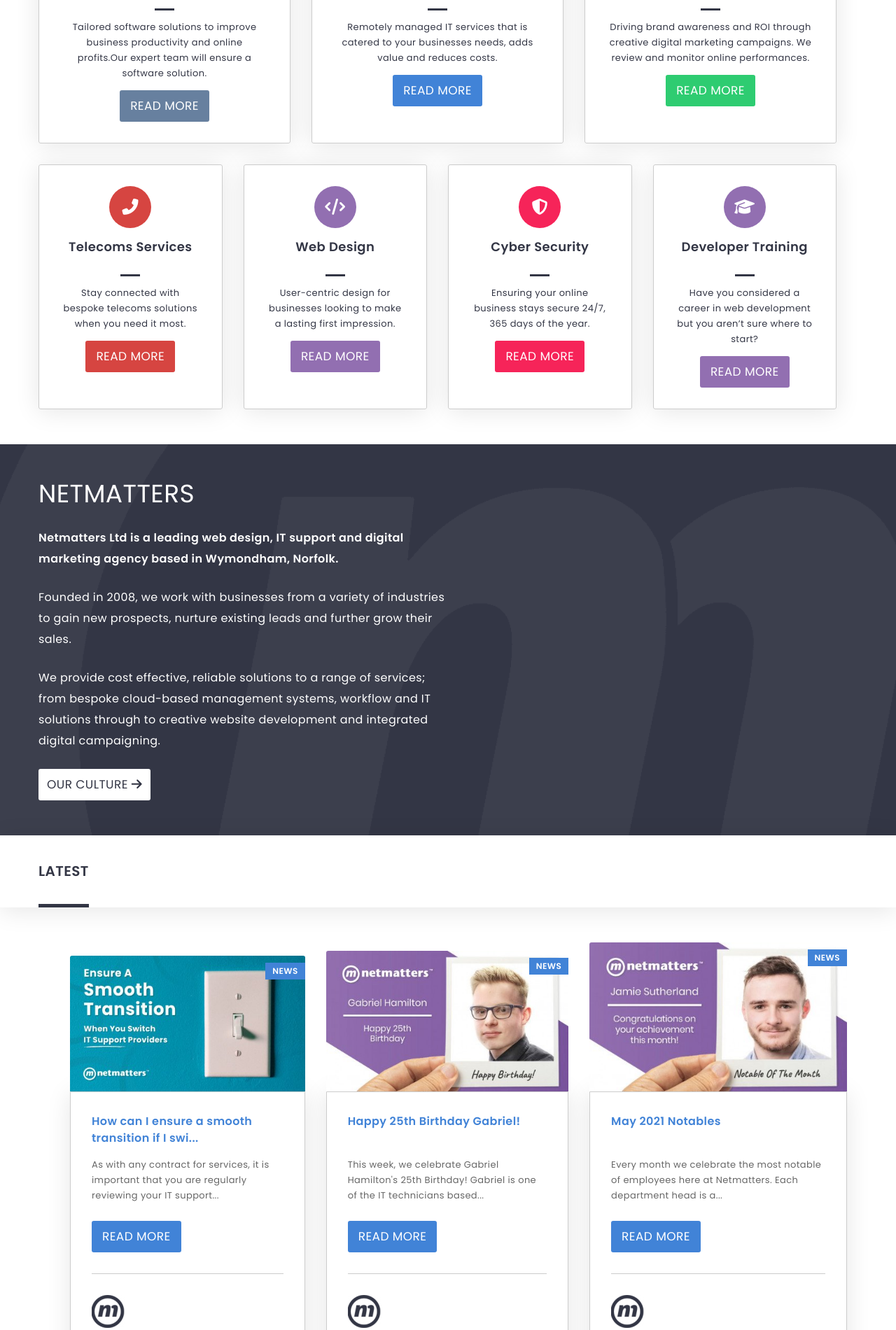
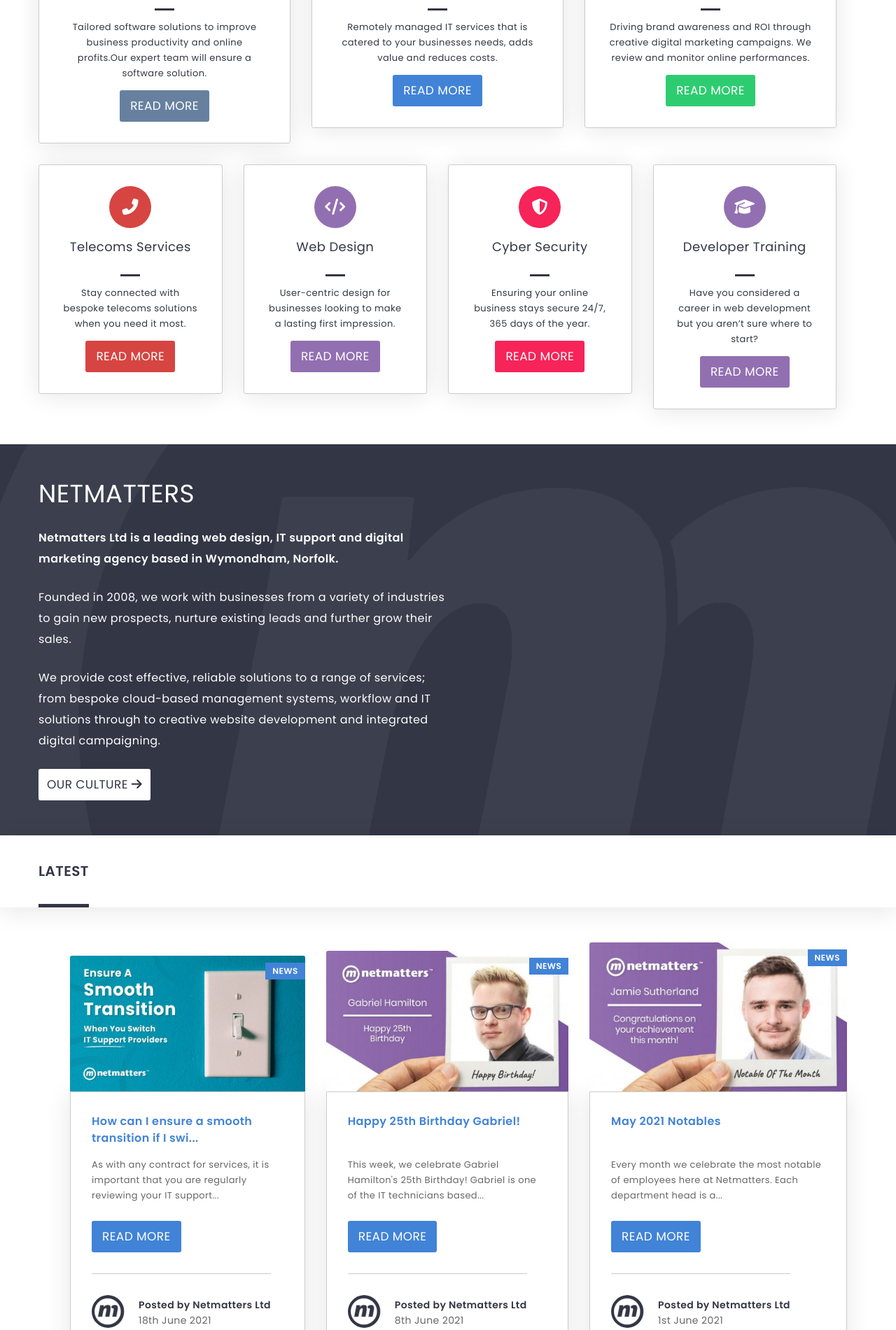
Before and after one commit to tahinia/HTML-CSS-Reflection, a PHP site: page / in a window 1280 px wide. Shown: the part 1025-2926 px from the top of the page at 70% size. Run offline with PHP 8.4, Linux system fonts and the light colour scheme; some libraries are stand-ins or nearby versions.

Commit message:
changes to service cards on webpage

```diff
--- a/scss/_card.scss
+++ b/scss/_card.scss
@@ -138,12 +138,13 @@
 
 .card{
     position: relative;
-    min-height: 1px;
+    min-height: 312px;
+    border-radius: 3px;
+    flex: 1 100%;
     padding-left: 15px;
     padding-right: 15px;
     color: #333645;
     text-align: center;
-    display:flex;
     cursor: pointer;
 
     h2{
@@ -151,6 +152,7 @@
         position: relative;
         padding-bottom: 17px;
         margin: 0 0 11px;
+        font-weight: 400;
 
     }
     .line {
@@ -196,8 +198,10 @@
 }
 .block {
     margin-top: 30px;
+    min-height: 312px;
     display: flex;
     flex-direction: column;
+    text-decoration: none;
     border: 1px solid #ccc;
     border-radius: 3px;
     flex: 1 100%;
--- a/scss/_latest.scss
+++ b/scss/_latest.scss
@@ -137,6 +137,34 @@
     margin-top: 30px;
     padding-top: 30px;
     border-top: 1px solid #ccc;
+    display: table;
+    width: 100;
+    font-size: .875rem;
+
+    & > *{
+        display: table-cell;
+        vertical-align: middle;
+    }
+}
+
+.news-logo{
+    width: 47px;
+
+    img{
+        border-radius: 50%;
+        max-width: 47px;
+    }
+}
+
+.news-details{
+    padding-left: 20px;
+    line-height: 1.375rem;
+    color: #666;
+
+    strong{
+        color:#333645;
+        font-weight: 600;
+    }
 }
 
 .news-button {
--- a/scss/style.css
+++ b/scss/style.css
@@ -627,14 +627,15 @@
 
 .card {
   position: relative;
-  min-height: 1px;
+  min-height: 312px;
+  border-radius: 3px;
+  -webkit-box-flex: 1;
+      -ms-flex: 1 100%;
+          flex: 1 100%;
   padding-left: 15px;
   padding-right: 15px;
   color: #333645;
   text-align: center;
-  display: -webkit-box;
-  display: -ms-flexbox;
-  display: flex;
   cursor: pointer;
 }
 
@@ -643,6 +644,7 @@
   position: relative;
   padding-bottom: 17px;
   margin: 0 0 11px;
+  font-weight: 400;
 }
 
 .card .line {
@@ -676,6 +678,7 @@
 
 .block {
   margin-top: 30px;
+  min-height: 312px;
   display: -webkit-box;
   display: -ms-flexbox;
   display: flex;
@@ -972,6 +976,34 @@
   margin-top: 30px;
   padding-top: 30px;
   border-top: 1px solid #ccc;
+  display: table;
+  width: 100;
+  font-size: .875rem;
+}
+
+.news-poster > * {
+  display: table-cell;
+  vertical-align: middle;
+}
+
+.news-logo {
+  width: 47px;
+}
+
+.news-logo img {
+  border-radius: 50%;
+  max-width: 47px;
+}
+
+.news-details {
+  padding-left: 20px;
+  line-height: 1.375rem;
+  color: #666;
+}
+
+.news-details strong {
+  color: #333645;
+  font-weight: 600;
 }
 
 .news-button {
```
Also changed, not shown: other parts of scss/style.css (+15 -14 lines), scss/_navigation.scss (+14 -14 lines), 1 other file.
